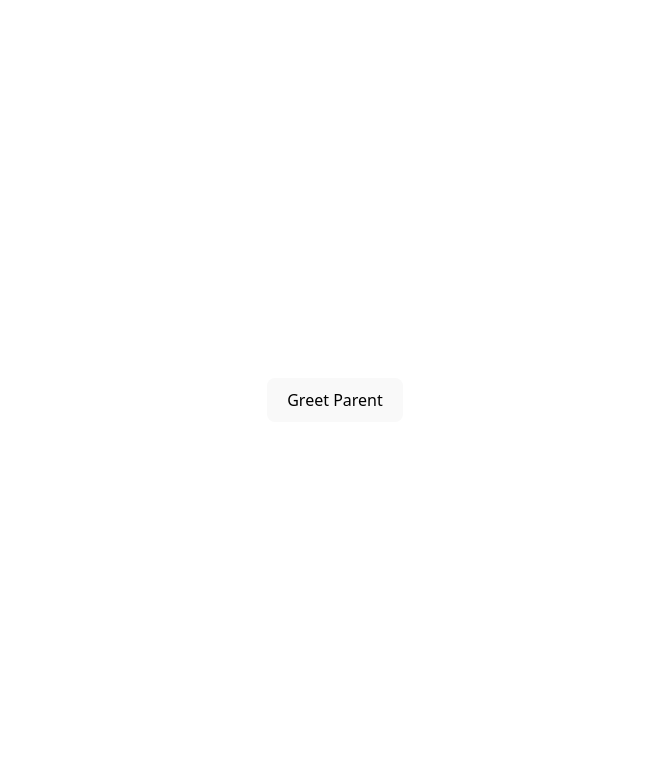
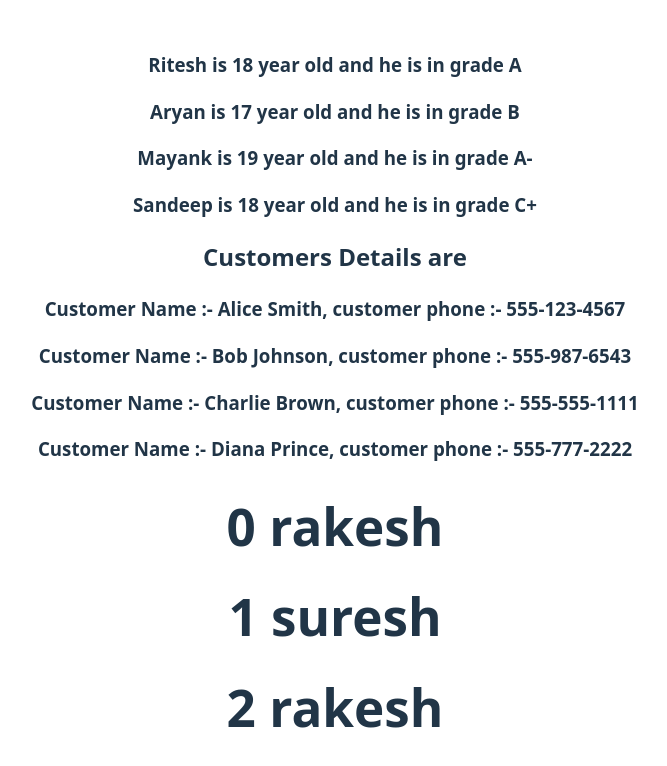
Before and after one commit to singhrakeshgkp/react-js, a React (Vite) app in the folder ex-component/: page / in a window 1280 px wide. Shown: the top 766 px of the page, without its empty margins (305-972 px from the left). Built offline with nearby package versions, Linux system fonts and the light colour scheme.

Commit message:
list and conditional operator

```diff
--- a/ex-component/src/App.jsx
+++ b/ex-component/src/App.jsx
@@ -2,13 +2,18 @@ import { useState } from 'react'
 import reactLogo from './assets/react.svg'
 import viteLogo from '/vite.svg'
 import './App.css'
-import ParentCompEx1 from './components/ParentCompEx1'
+import Students from './components/Students'
+import Customers from './components/Customers'
+import Names from './components/Names'
 function App() {
   const [count, setCount] = useState(0)
 
   return (
     <div>
-      <ParentCompEx1></ParentCompEx1>
+      <Students></Students>
+      <h2>Customers Details are</h2>
+      <Customers></Customers>
+      <Names></Names>
     </div>
   )
 }
--- a/ex-component/src/components/ChildCompEx1.jsx
+++ /dev/null
@@ -1,11 +0,0 @@
-import React,{Component} from "react";
-
-function ChildComponentEx1(props){
-    return (
-        <div>
-            {/* <button onClick={props.childHandler}>Greet Parent</button>   issue with this is we can not pass, to pass parameter we can use below approach*/}
-            <button onClick={()=>props.childHandler('from child component')}>Greet Parent</button>
-        </div>
-    )
-}
-export default ChildComponentEx1
--- /dev/null
+++ b/ex-component/src/components/Customer.jsx
@@ -0,0 +1,10 @@
+import React from "react";
+function Customer({customer}){
+    return (
+    <div>
+        <h3>Customer Name :- {customer.name}, customer phone :- {customer.phone}</h3>
+    </div>
+    )
+}
+
+export default Customer
--- /dev/null
+++ b/ex-component/src/components/Customers.jsx
@@ -0,0 +1,39 @@
+import React,{Component} from "react";
+import Customer from "./Customer";
+function Customers () {
+
+       const customers = [
+  {
+    id: 1,
+    name: "Alice Smith",
+    email: "alice.smith@example.com",
+    phone: "555-123-4567"
+  },
+  {
+    id: 2,
+    name: "Bob Johnson",
+    email: "bob.johnson@example.com",
+    phone: "555-987-6543"
+  },
+  {
+    id: 3,
+    name: "Charlie Brown",
+    email: "charlie.brown@example.com",
+    phone: "555-555-1111"
+  },
+  {
+    id: 4,
+    name: "Diana Prince",
+    email: "diana.prince@example.com",
+    phone: "555-777-2222"
+  }
+];
+const customersElement = customers.map(customer=><Customer key={customer.email} customer={customer}></Customer>)
+        return (
+            <div>
+                {customersElement}
+            </div>
+        )
+    }
+
+export default Customers
--- /dev/null
+++ b/ex-component/src/components/Names.jsx
@@ -0,0 +1,10 @@
+import React from "react";
+function Names(){
+   const names=['rakesh','suresh','rakesh'];
+   const nameList = names.map((name,index)=><h1 key={index}> {index} {name}</h1>)
+    return (
+        <div>{nameList}</div>
+    )
+}
+
+export default Names
--- a/ex-component/src/components/ParentCompEx1.jsx
+++ /dev/null
@@ -1,26 +0,0 @@
-import React,{Component} from "react";
-import ChildComponentEx1 from "./ChildCompEx1";
-
-
-class ParentCompEx1 extends Component{
-    constructor(props){
-        super(props)
-        this.state={
-            parentCompName:"parent component"
-        }
-        this.callParent=this.callParent.bind(this)
-    }
-
-    callParent(callerName){
-        alert(`hello ${this.state.parentCompName}  ${callerName}`)//since we are using keyword 'this' here, we need to bind this method
-    }
-    render(){
-    return (
-        <div>
-         <ChildComponentEx1 childHandler={this.callParent}></ChildComponentEx1> {/* passing callParent method reference as prop called childHandler */}
-        </div>
-        )
-    }
-}
-
-export default ParentCompEx1
--- /dev/null
+++ b/ex-component/src/components/Student.jsx
@@ -0,0 +1,11 @@
+import React from "react"
+
+function Student({student}){
+    return (
+        <div>
+            <h3>{student.name} is {student.age} year old and he is in grade {student.grade}</h3>
+        </div>
+    )
+}
+
+export default Student
--- /dev/null
+++ b/ex-component/src/components/Students.jsx
@@ -0,0 +1,14 @@
+import React,{Component} from "react";
+import Student from "./Student";
+function Students(){
+    const students = [
+  { name: "Ritesh", age: 18, grade: "A" },
+  { name: "Aryan", age: 17, grade: "B" },
+  { name: "Mayank", age: 19, grade: "A-" },
+  { name: "Sandeep", age: 18, grade: "C+" }
+];
+const data = students.map(student=><Student student={student}></Student>)
+return <div>{data}</div>
+}
+
+export default Students
```
